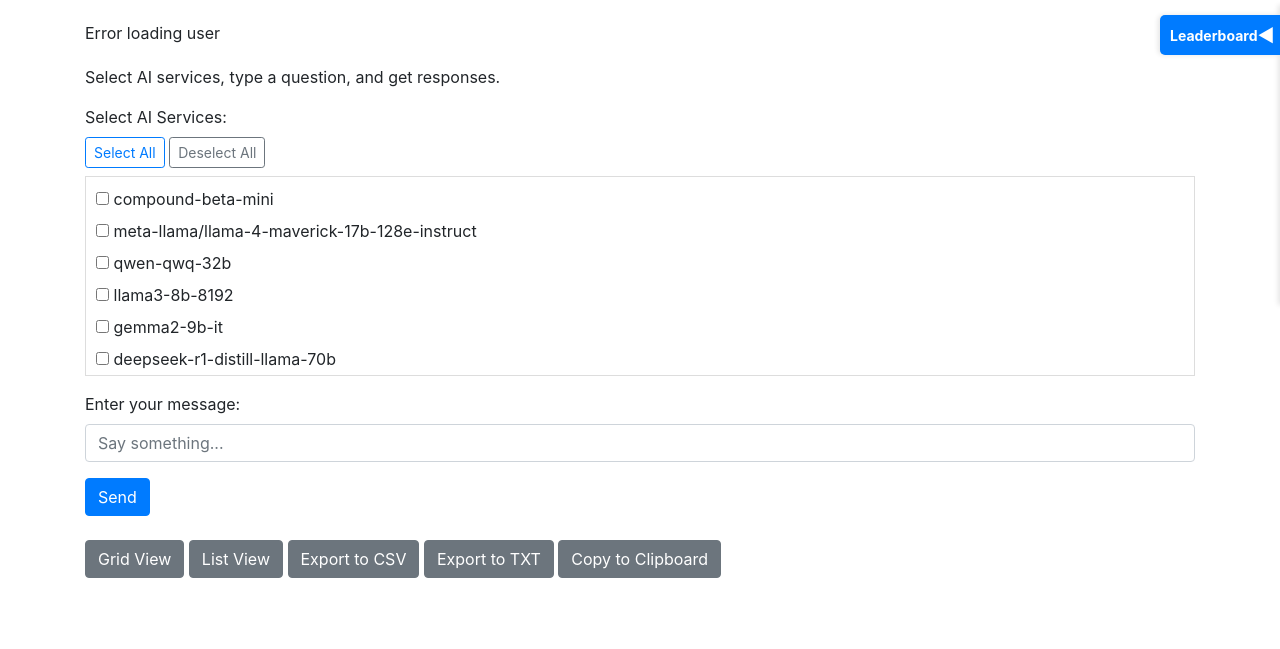
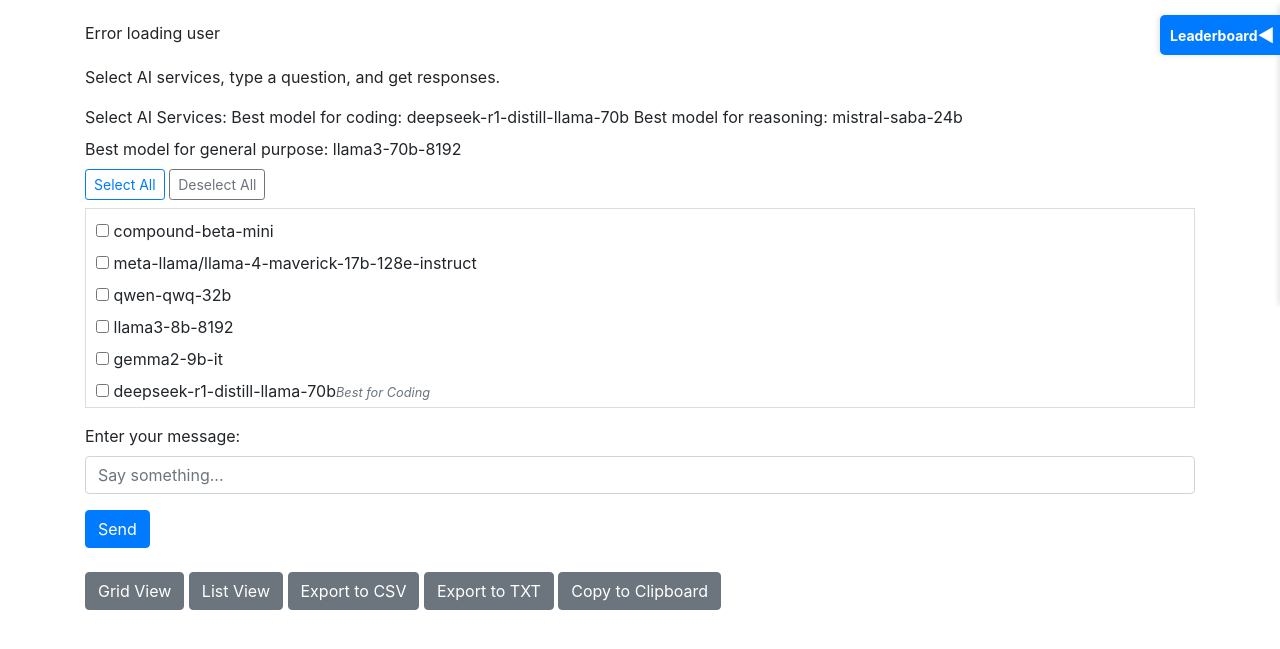
Before and after one commit to davidsilb/chat-app, a website: page web/public/index.html in a window 1280 px wide. Shown: the part 75-724 px from the top of the page. Drawn offline with nearby package versions, Linux system fonts and the light colour scheme; no server answers.

Commit message:
added annotations for which AI to use for what purpose

```diff
--- a/web/public/index.html
+++ b/web/public/index.html
@@ -84,6 +84,11 @@
     #toggleIcon {
       font-size: 18px;
     }
+    .use-case {
+    font-size: 0.8rem;
+    color: #6c757d;
+    font-style: italic;
+    }
   </style>
 </head>
 <body>
@@ -114,6 +119,9 @@
     <form id="chatForm" class="mb-4">
       <div class="form-group">
         <label>Select AI Services:</label>
+        <label>Best model for coding: deepseek-r1-distill-llama-70b</label>
+        <label>Best model for reasoning: mistral-saba-24b</label>
+        <label>Best model for general purpose: llama3-70b-8192</label>
         <div class="mb-2">
           <button id="selectAll" type="button" class="btn btn-sm btn-outline-primary">Select All</button>
           <button id="deselectAll" type="button" class="btn btn-sm btn-outline-secondary">Deselect All</button>
@@ -124,9 +132,9 @@
           <label><input type="checkbox" name="aiServices" value="qwen-qwq-32b"> qwen-qwq-32b</label>
           <label><input type="checkbox" name="aiServices" value="llama3-8b-8192"> llama3-8b-8192</label>
           <label><input type="checkbox" name="aiServices" value="gemma2-9b-it"> gemma2-9b-it</label>
-          <label><input type="checkbox" name="aiServices" value="deepseek-r1-distill-llama-70b"> deepseek-r1-distill-llama-70b</label>
-          <label><input type="checkbox" name="aiServices" value="llama3-70b-8192"> llama3-70b-8192</label>
-          <label><input type="checkbox" name="aiServices" value="mistral-saba-24b"> mistral-saba-24b</label>
+          <label><input type="checkbox" name="aiServices" value="deepseek-r1-distill-llama-70b"> deepseek-r1-distill-llama-70b<span class="use-case">Best for Coding</span></label>
+          <label><input type="checkbox" name="aiServices" value="llama3-70b-8192"> llama3-70b-8192<span class="use-case">Best for General Purpose</span></label>
+          <label><input type="checkbox" name="aiServices" value="mistral-saba-24b"> mistral-saba-24b<span class="use-case">Best for Reasoning</span></label>
           <label><input type="checkbox" name="aiServices" value="compound-beta"> compound-beta</label>
           <label><input type="checkbox" name="aiServices" value="llama-3.1-8b-instant"> llama-3.1-8b-instant</label>
           <label><input type="checkbox" name="aiServices" value="llama-3.3-70b-versatile"> llama-3.3-70b-versatile</label>
```
